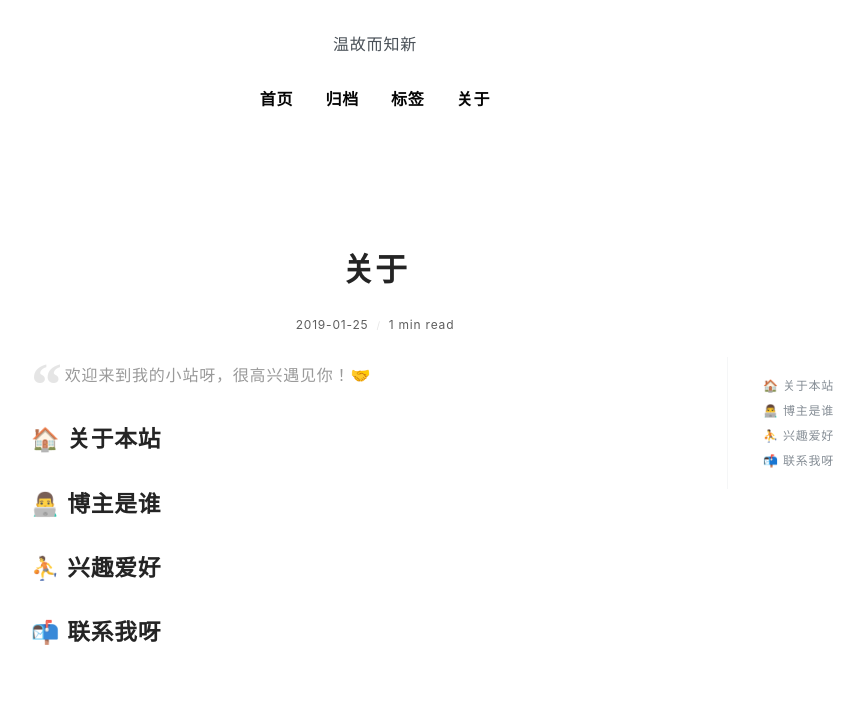
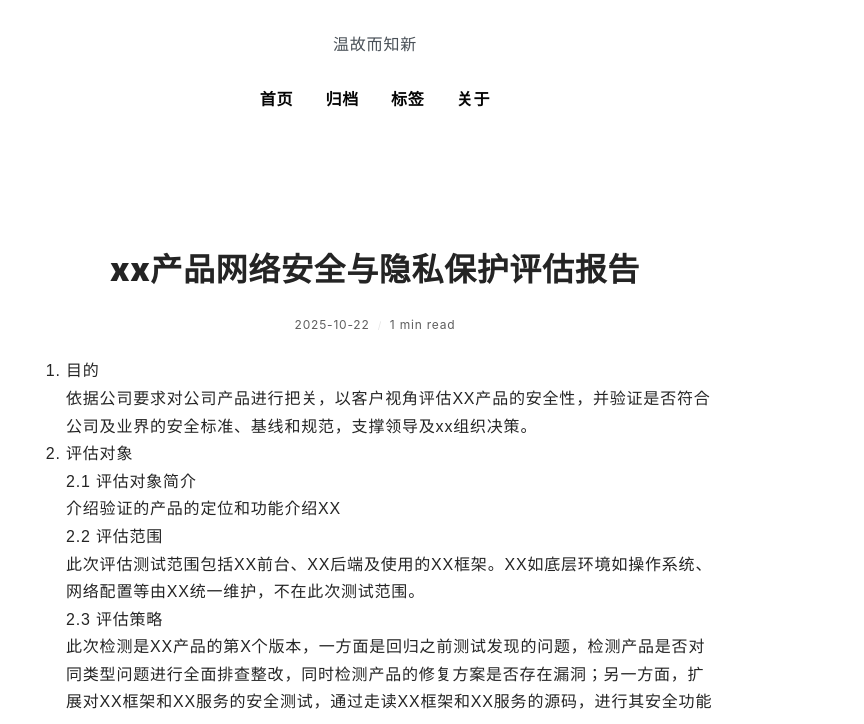
Before and after one commit to hanjianfei111/hanjianfei111.github.io, a plain HTML site: page post/xx-chan-pin-wang-luo-an-quan-yu-yin-si-bao-hu-ping-gu-bao-gao/index.html in a window 1280 px wide. Shown: the part 228-952 px from the top of the page, without its empty margins (265-1129 px from the left). Drawn offline with nearby package versions, Linux system fonts and the light colour scheme; a web font is replaced by a local one.

Commit message:
update from gridea: 2025-10-22 15:12:55

```diff
--- a/post/about/index.html
+++ b/post/xx-chan-pin-wang-luo-an-quan-yu-yin-si-bao-hu-ping-gu-bao-gao/index.html
@@ -2,23 +2,23 @@
   <head>
     <meta charset="utf-8" />
 <meta name="viewport" content="width=device-width, initial-scale=1" />
-<title>关于 | Gridea</title>
-<link rel="shortcut icon" href="https://hanjianfei111.github.io/favicon.ico?v=1761116120071">
+<title>xx产品网络安全与隐私保护评估报告 | Gridea</title>
+<link rel="shortcut icon" href="https://hanjianfei111.github.io/favicon.ico?v=1761117156780">
 <link href="https://cdn.jsdelivr.net/npm/remixicon@2.3.0/fonts/remixicon.css" rel="stylesheet">
 <link rel="stylesheet" href="https://hanjianfei111.github.io/styles/main.css">
-<link rel="alternate" type="application/atom+xml" title="关于 | Gridea - Atom Feed" href="https://hanjianfei111.github.io/atom.xml">
+<link rel="alternate" type="application/atom+xml" title="xx产品网络安全与隐私保护评估报告 | Gridea - Atom Feed" href="https://hanjianfei111.github.io/atom.xml">
 <link rel="stylesheet" href="https://fonts.googleapis.com/css?family=Droid+Serif:400,700">
 
 
 
     <meta name="description" content="
-欢迎来到我的小站呀，很高兴遇见你！🤝
-
-🏠 关于本站
-👨‍💻 博主是谁
-⛹ 兴趣爱好
-📬 联系我呀
-..." />
+目的
+依据公司要求对公司产品进行把关，以客户视角评估XX产品的安全性，并验证是否符合公司及业界的安全标准、基线和规范，支撑领导及xx组织决策。
+评估对象
+2.1 评估对象简介
+介绍验证的产品的定位和功能介绍XX
+2.2 评估范围
+此次评估..." />
     <meta name="keywords" content="" />
     <link rel="stylesheet" href="https://cdnjs.cloudflare.com/ajax/libs/KaTeX/0.10.0/katex.min.css">
     <script src="https://cdn.bootcss.com/highlight.js/9.12.0/highlight.min.js"></script>
@@ -28,7 +28,7 @@
       <div class="main-content">
         <div class="site-header">
   <a href="https://hanjianfei111.github.io">
-  <img class="avatar" src="https://hanjianfei111.github.io/images/avatar.png?v=1761116120071" alt="">
+  <img class="avatar" src="https://hanjianfei111.github.io/images/avatar.png?v=1761117156780" alt="">
   </a>
   <h1 class="site-title">
     Gridea
@@ -81,11 +81,11 @@
         <div class="post-detail">
           <article class="post">
             <h2 class="post-title">
-              关于
+              xx产品网络安全与隐私保护评估报告
             </h2>
             <div class="post-info">
               <span>
-                2019-01-25
+                2025-10-22
               </span>
               <span>
                 1 min read
@@ -95,32 +95,35 @@
 
             <div class="post-content-wrapper">
               <div class="post-content">
-                <blockquote>
-<p>欢迎来到我的小站呀，很高兴遇见你！🤝</p>
-</blockquote>
-<h2 id="关于本站">🏠 关于本站</h2>
-<h2 id="博主是谁">👨‍💻 博主是谁</h2>
-<h2 id="兴趣爱好">⛹ 兴趣爱好</h2>
-<h2 id="联系我呀">📬 联系我呀</h2>
+                <ol>
+<li>目的<br>
+依据公司要求对公司产品进行把关，以客户视角评估XX产品的安全性，并验证是否符合公司及业界的安全标准、基线和规范，支撑领导及xx组织决策。</li>
+<li>评估对象<br>
+2.1 评估对象简介<br>
+介绍验证的产品的定位和功能介绍XX<br>
+2.2 评估范围<br>
+此次评估测试范围包括XX前台、XX后端及使用的XX框架。XX如底层环境如操作系统、网络配置等由XX统一维护，不在此次测试范围。<br>
+2.3 评估策略<br>
+此次检测是XX产品的第X个版本，一方面是回归之前测试发现的问题，检测产品是否对同类型问题进行全面排查整改，同时检测产品的修复方案是否存在漏洞；另一方面，扩展对XX框架和XX服务的安全测试，通过走读XX框架和XX服务的源码，进行其安全功能</li>
+</ol>
 
               </div>
               <div class="toc-container">
-                <ul class="markdownIt-TOC">
-<li>
-<ul>
-<li><a href="#%E5%85%B3%E4%BA%8E%E6%9C%AC%E7%AB%99">🏠 关于本站</a></li>
-<li><a href="#%E5%8D%9A%E4%B8%BB%E6%98%AF%E8%B0%81">👨‍💻 博主是谁</a></li>
-<li><a href="#%E5%85%B4%E8%B6%A3%E7%88%B1%E5%A5%BD">⛹ 兴趣爱好</a></li>
-<li><a href="#%E8%81%94%E7%B3%BB%E6%88%91%E5%91%80">📬 联系我呀</a></li>
-</ul>
-</li>
-</ul>
 
               </div>
             </div>
           </article>
         </div>
 
+
+          <div class="next-post">
+            <div class="next">下一篇</div>
+            <a href="https://hanjianfei111.github.io/post/hello-gridea/">
+              <h3 class="post-title">
+                Hello Gridea
+              </h3>
+            </a>
+          </div>
 
 
 
```
Also changed, not shown: archives/index.html (+18 -2 lines), atom.xml (+20 -1 lines), index.html (+21 -2 lines), post/hello-gridea/index.html (+2 -2 lines), tag/5MpQroU0-D/index.html (+2 -2 lines), tags/index.html (+2 -2 lines).
